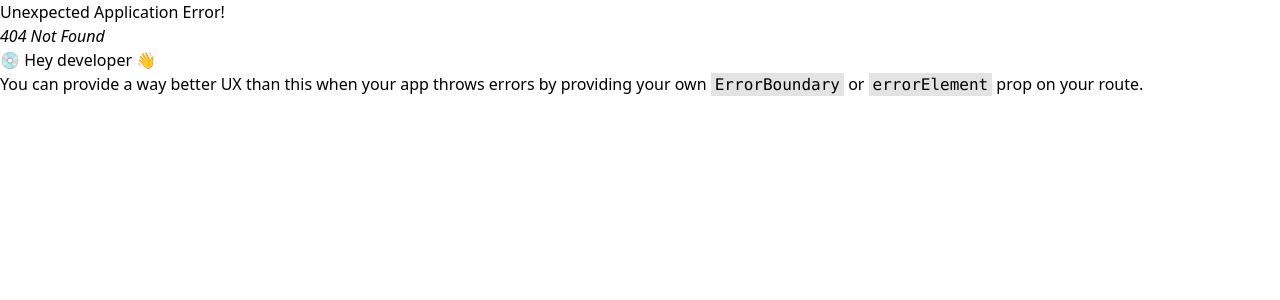
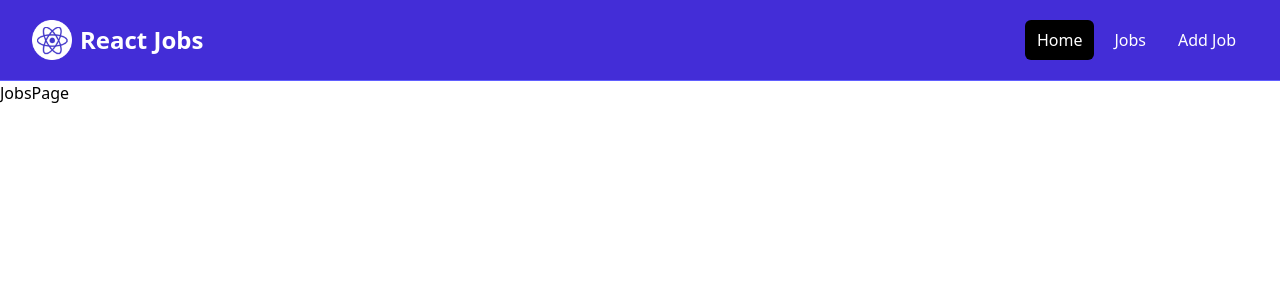
Before and after one commit to Mani-420/ReactJS, a React (Vite) app in the folder react_course/: page /jobs in a window 1280 px wide. Before the commit this address had no page. Shown: the top 300 px of the page. Built offline with nearby package versions, Linux system fonts and the light colour scheme.

Commit message:
Main File

```diff
--- a/react_course/src/App.jsx
+++ b/react_course/src/App.jsx
@@ -7,11 +7,13 @@ import {
 
 import HomePage from './pages/HomePage';
 import MainLayout from './layouts/MainLayout';
+import JobsPage from './pages/JobsPage';
 
 const router = createBrowserRouter(
   createRoutesFromElements(
     <Route path="/" element={<MainLayout />}>
       <Route index element={<HomePage />} />
+      <Route path="/jobs" element={<JobsPage />} />
     </Route>
   )
 );
```
